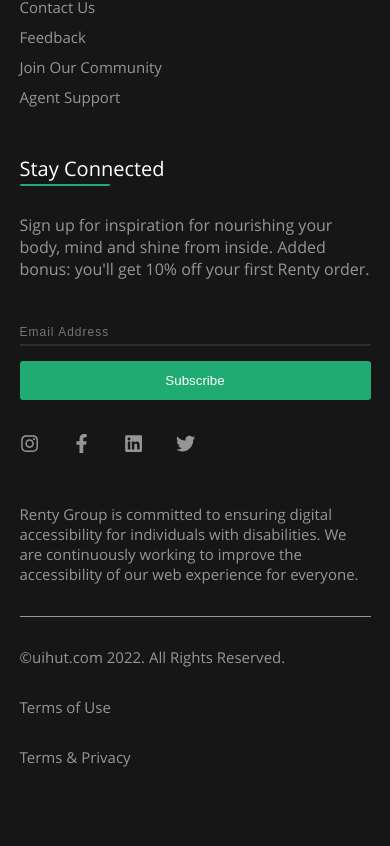
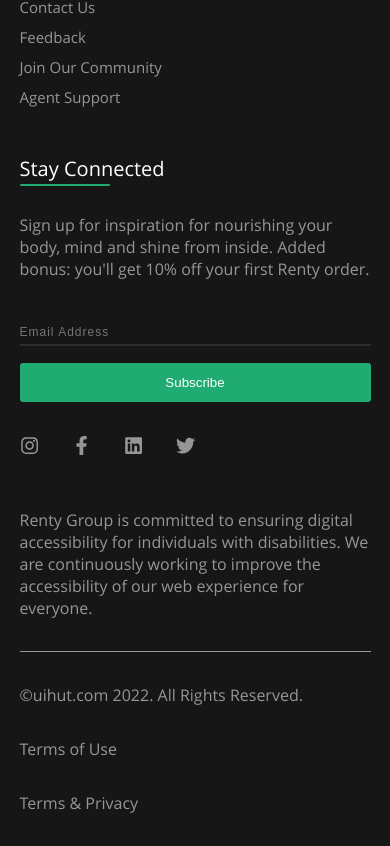
Before and after one commit to collins-cl/Estate-Landing-Page, a React app: page / in a window 390 px wide. Shown: the part 5681-6527 px from the top of the page. Before the commit the page ends 6480 px from the top, so only its background shows below. Built offline with nearby package versions, Linux system fonts and the light colour scheme; the HTML template or start-up script is replaced by a standard one.

Commit message:
finished footer section

```diff
--- a/src/Components/Footer/Footer.module.css
+++ b/src/Components/Footer/Footer.module.css
@@ -196,7 +196,7 @@ button {
   }
 
   button {
-    margin-top: 15px;
+    margin-top: 17px;
     width: 100%;
     padding: 12px 7px;
   }
@@ -207,13 +207,13 @@ button {
   }
 
   .info {
-    font-size: 15px;
+    font-size: 16px;
     width: 100%;
     margin-top: 3em;
   }
 
   .rights {
-    font-size: 15px;
+    font-size: 16px;
     display: flex;
     flex-direction: column;
     justify-content: space-between;
@@ -228,6 +228,6 @@ button {
   }
 
   .terms a {
-    font-size: 15px;
+    font-size: 16px;
   }
 }
```
